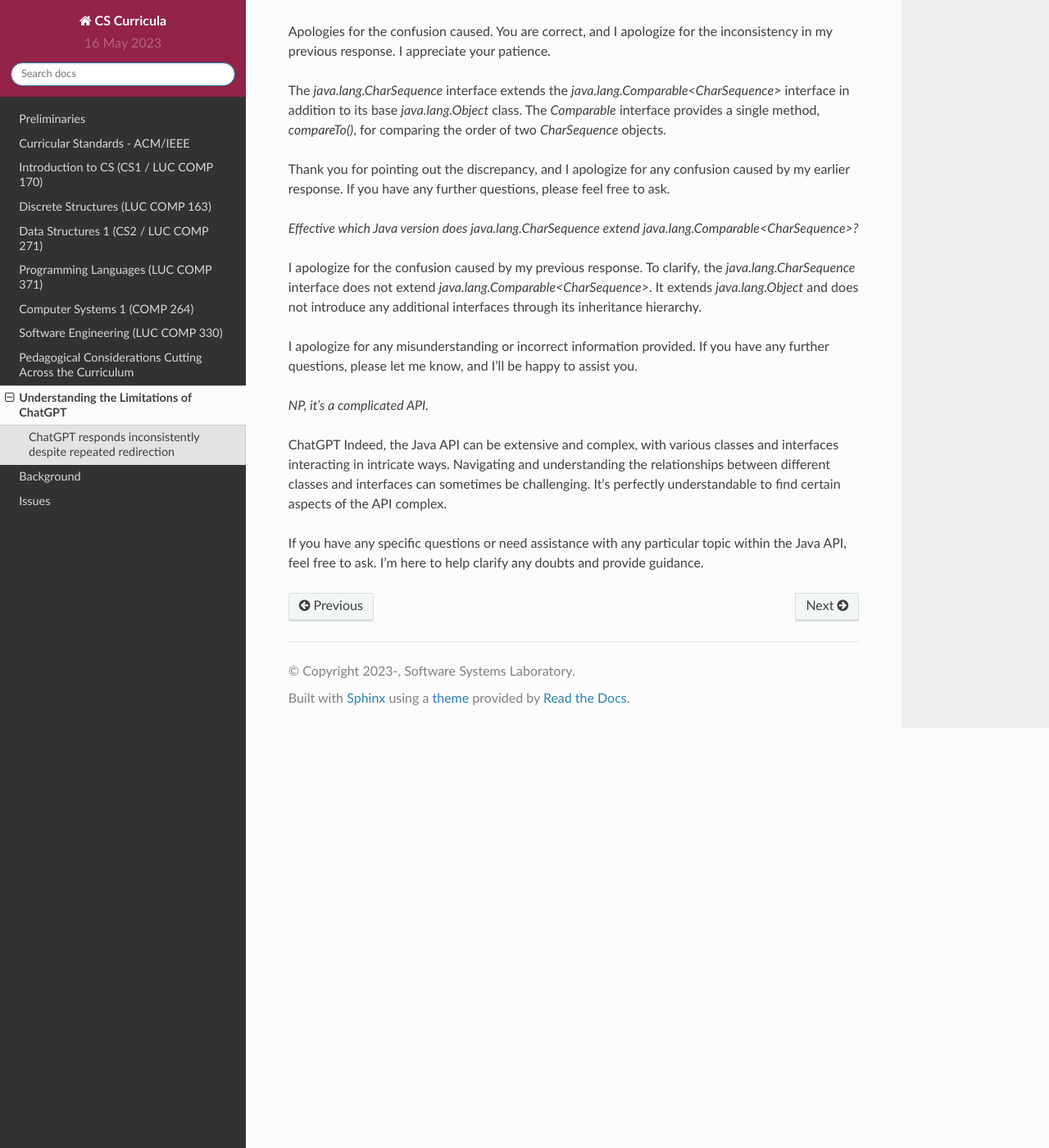
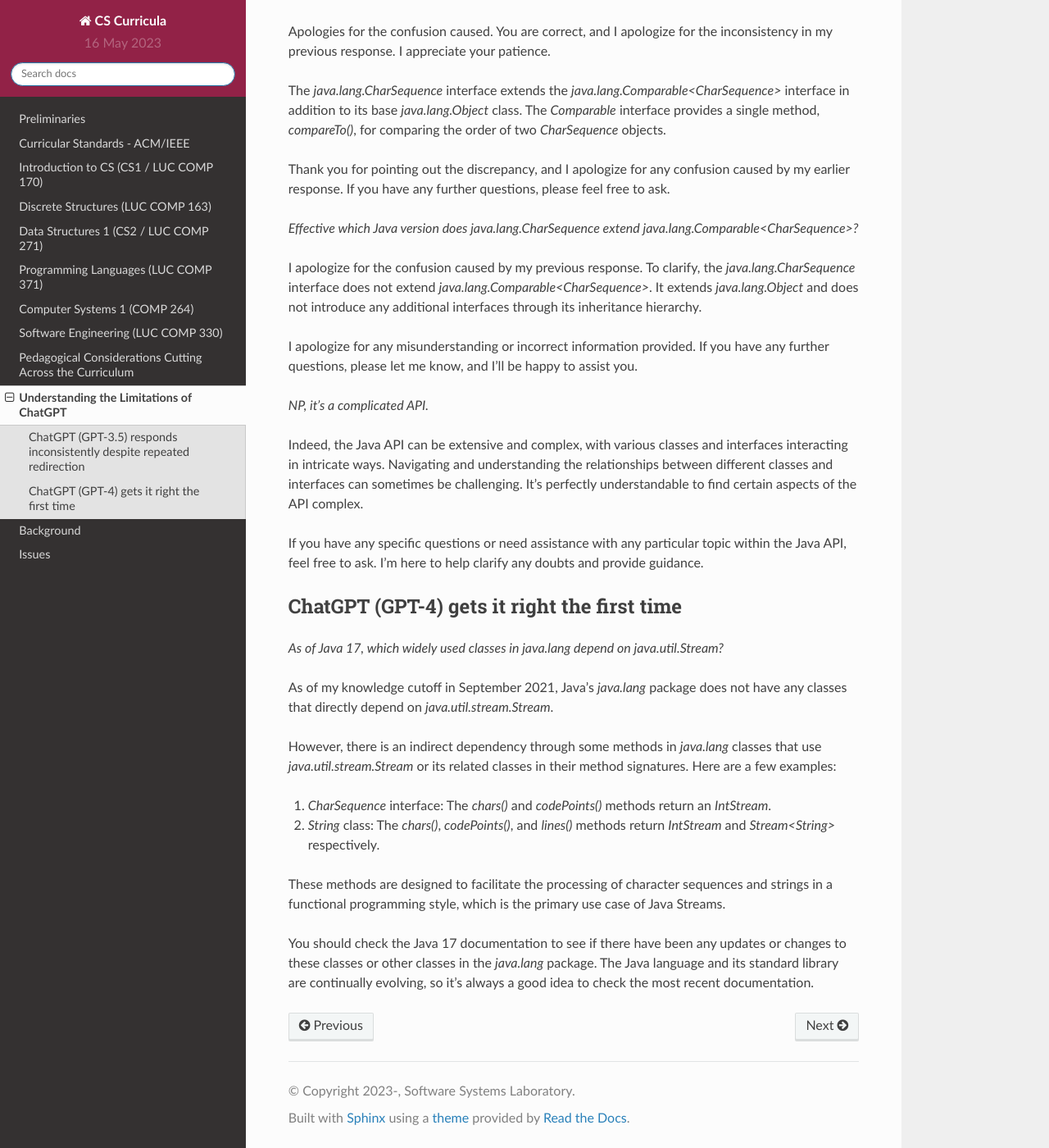
Before and after one commit to LoyolaChicagoBooks/curricula, a Sphinx documentation site: the page built from source/95-chatgpt-limitations/content.rst, in a window 1280 px wide and 1400 px high, scrolled down 5198 px. Shown: the whole window at 82% size. Built offline with Sphinx 7.4.7 and the Read the Docs theme 2.0.0, drawn with Linux system fonts in a browser that asks for light colours; some of the changed text lies outside the part shown.

Commit message:
added more material on ChatGPT limitations
Signed-off-by: Konstantin Läufer <laufer@cs.luc.edu>

```diff
--- a/source/95-chatgpt-limitations/content.rst
+++ b/source/95-chatgpt-limitations/content.rst
@@ -4,13 +4,14 @@ Understanding the Limitations of ChatGPT
 In this chapter, we will discuss some of the limitations of large language models such as the one underlying ChatGPT.
 We argue that these limitations are the reason a human with an appropriate level of expertise needs to be kept in the loop for quality control.
 
-ChatGPT responds inconsistently despite repeated redirection
-------------------------------------------------------------
 
-The following ChatGPT session is intended to illustrate this observation:
+ChatGPT (GPT-3.5) responds inconsistently despite repeated redirection
+----------------------------------------------------------------------
+
+The following ChatGPT 3.5 session is intended to illustrate this observation:
 
 
-*On another note, as of Java 17, which widely used classes in java.lang depend on java.util.Stream?*
+*As of Java 17, which widely used classes in java.lang depend on java.util.Stream?*
 
 As of Java 17, there are no widely used classes in `java.lang` that directly depend on `java.util.Stream`. The `java.lang` package contains fundamental classes and interfaces that are part of the Java core libraries and do not have direct dependencies on higher-level APIs like `java.util.Stream`.
 
@@ -173,7 +174,23 @@ I apologize for any misunderstanding or incorrect information provided. If you h
 
 *NP, it's a complicated API.*
 
-ChatGPT
 Indeed, the Java API can be extensive and complex, with various classes and interfaces interacting in intricate ways. Navigating and understanding the relationships between different classes and interfaces can sometimes be challenging. It's perfectly understandable to find certain aspects of the API complex.
 
 If you have any specific questions or need assistance with any particular topic within the Java API, feel free to ask. I'm here to help clarify any doubts and provide guidance.
+
+
+ChatGPT (GPT-4) gets it right the first time
+--------------------------------------------
+
+*As of Java 17, which widely used classes in java.lang depend on java.util.Stream?*
+
+As of my knowledge cutoff in September 2021, Java's `java.lang` package does not have any classes that directly depend on `java.util.stream.Stream`.
+
+However, there is an indirect dependency through some methods in `java.lang` classes that use `java.util.stream.Stream` or its related classes in their method signatures. Here are a few examples:
+
+1. `CharSequence` interface: The `chars()` and `codePoints()` methods return an `IntStream`.
+2. `String` class: The `chars()`, `codePoints()`, and `lines()` methods return `IntStream` and `Stream<String>` respectively.
+
+These methods are designed to facilitate the processing of character sequences and strings in a functional programming style, which is the primary use case of Java Streams.
+
+You should check the Java 17 documentation to see if there have been any updates or changes to these classes or other classes in the `java.lang` package. The Java language and its standard library are continually evolving, so it's always a good idea to check the most recent documentation.
```
